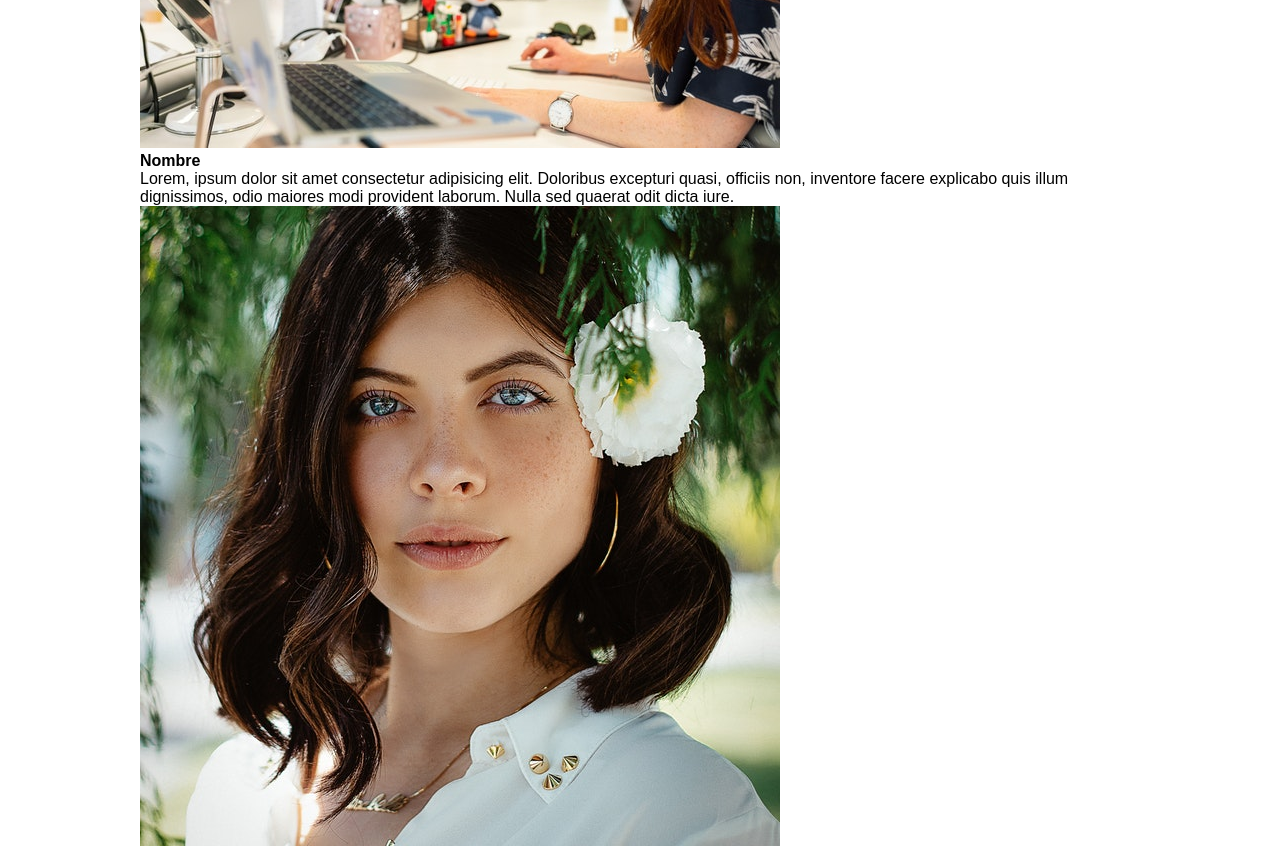
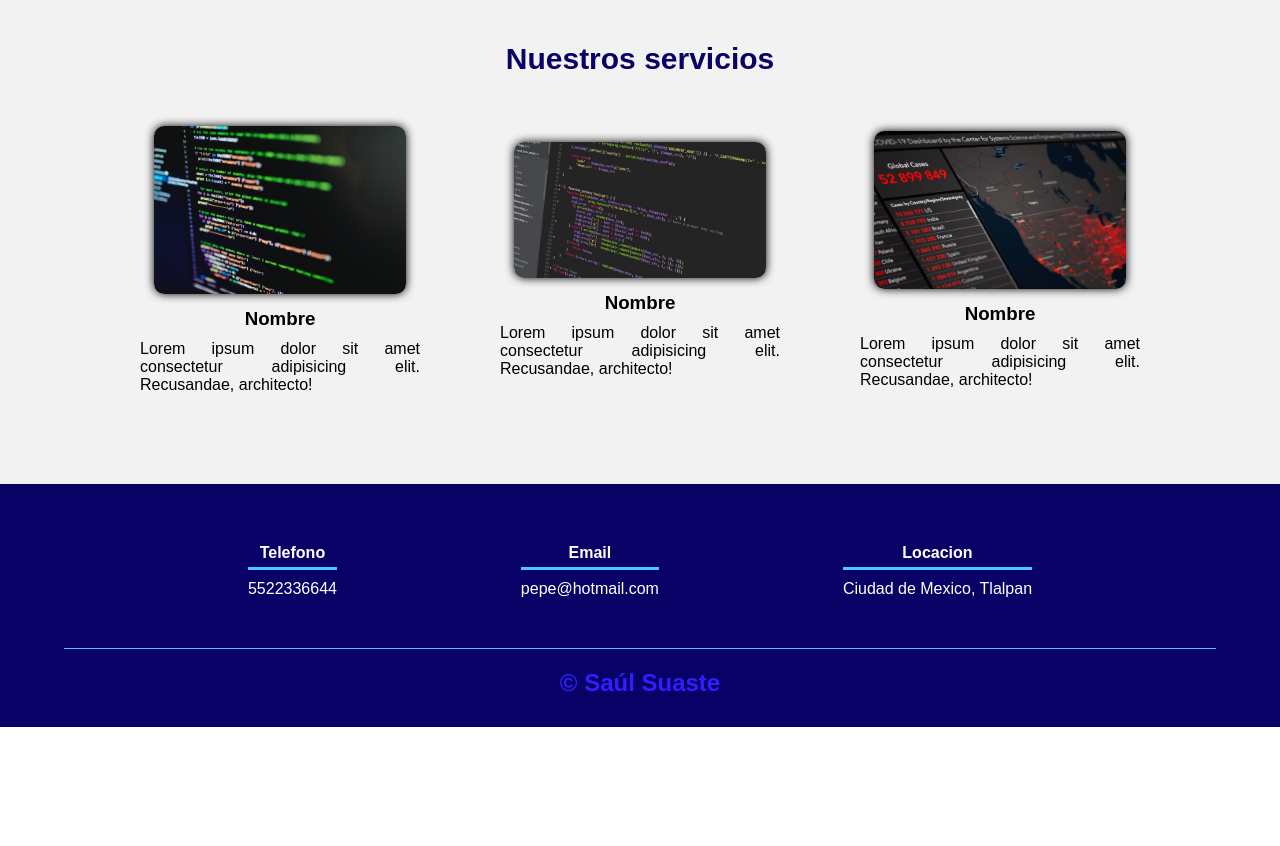
Before and after one commit to SaulSuaste/primeraPaginaWEB-HTML-CSS, a plain HTML site: page index.html in a window 1280 px wide. Shown: the part 2320-3166 px from the top of the page. After the commit the page ends 3047 px from the top, so only its background shows below. Drawn offline with Linux system fonts and the light colour scheme.

Commit message:
Se dio todo el estilo css

```diff
--- a/estilos.css
+++ b/estilos.css
@@ -187,3 +187,125 @@ header .textos-header{
 .imagen-port:hover .hover-galeria{
     transform: scale(1);/*al tener valor 1 aparece de nuevo y se sobrepone*/
 }
+
+
+/*****************************************************************
+                            CLIETES
+/*****************************************************************/
+
+.cards{
+    display: flex;
+    justify-content: space-evenly;
+}
+
+.card{
+    background: #4DC7FF;
+    display: flex;
+    width: 46%;
+    height: 200px;
+    align-items: center;
+    justify-content: space-evenly;
+    border-radius: 5px;
+    box-shadow: 0 0 6px 0 rgba(0,0,0,0.5);
+}
+
+.cards .card img{
+    width: 100px;
+    height: 100px;
+    object-fit: cover; /*la caja se cubre con la imagen*/
+    border: 3px solid #fff;
+    border-radius: 50%;
+    /* display: block; */
+}
+
+.cards .card .contenido-texto-card{
+    width: 60%;
+    color: #000;
+    text-align: justify;
+    font-size: 14px;
+}
+
+.contenido-texto-card p{
+    font-weight: 300;
+    padding-top: 5px;
+}
+
+
+/*****************************************************************
+                            about-services
+/*****************************************************************/
+
+.about-services{
+    background: #f2f2f2;
+    padding-bottom: 30px;
+}
+
+.servicio-contenedor{
+    display: flex;
+    justify-content: space-between;
+    align-items: center;
+}
+
+.servicio-individual{
+    width: 28%;
+    text-align: center;
+}
+
+.servicio-individual img{
+    width: 90%;
+    border-radius: 10px;
+    box-shadow: 0 0 10px 0;
+}
+
+.servicio-individual h3{
+    margin: 10px 0;
+}
+
+.servicio-individual p{
+    font-weight: 300;
+    text-align: justify;
+}
+
+/*****************************************************************
+                            about-services
+/*****************************************************************/
+
+
+footer{
+    background:  #090165;
+    padding: 60px 0 30px 0;
+    margin: auto;
+    overflow: hidden;
+}
+
+.contenedor-footer{
+    display: flex;
+    width: 90%;
+    justify-content: space-evenly;
+    margin: auto;
+    padding-bottom: 50px;
+    border-bottom: 1px solid #4DC7FF;
+}
+
+.contenido-foo{
+    text-align: center;
+}
+
+.contenido-foo h4{
+    color: #fff;
+    border-bottom: 3px solid #4DC7FF;
+    padding-bottom: 5px;
+    margin-bottom: 10px;
+}
+
+.contenido-foo p{
+    color: #fff;
+    font-weight: 10;
+}
+
+.titulo-final{
+    text-align: center;
+    font-size: 24px;
+    margin: 20px 0 0 0;
+    color: #301eff;
+}
--- a/index.html
+++ b/index.html
@@ -149,17 +149,17 @@
 
         <footer>
             <div class="contenedor-footer">
-                <div class="contenido">
+                <div class="contenido-foo">
                     <h4>Telefono</h4>
                     <p>5522336644</p>
                 </div>
 
-                <div class="contenido">
+                <div class="contenido-foo">
                     <h4>Email</h4>
                     <p>pepe@hotmail.com</p>
                 </div>
 
-                <div class="contenido">
+                <div class="contenido-foo">
                     <h4>Locacion</h4>
                     <p>Ciudad de Mexico, Tlalpan</p>
                 </div>
```
Also changed, not shown: Nuevo documento de texto.txt (deleted).
